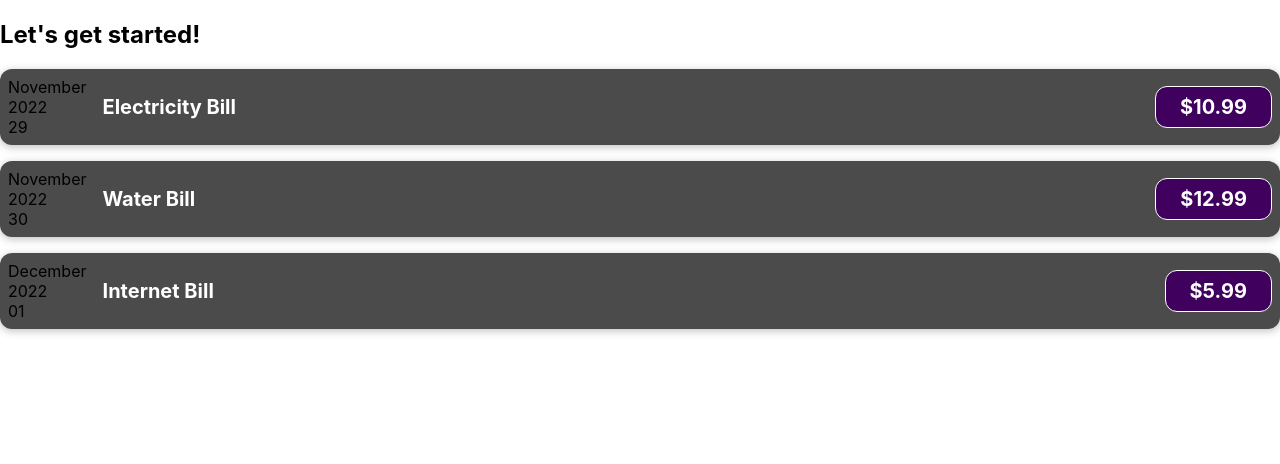
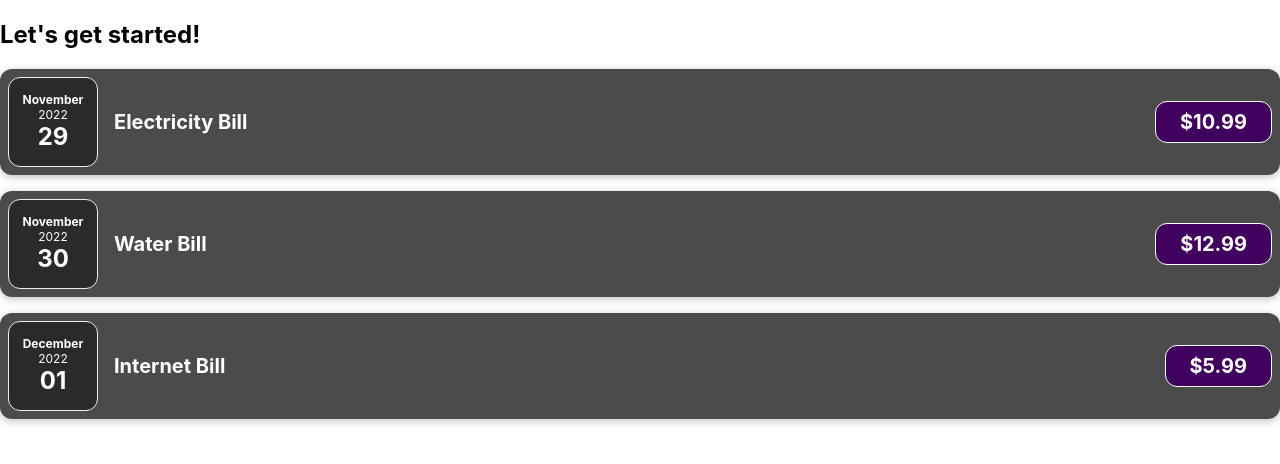
Before and after one commit to pasanyasaras/react-complete-guide, a React (Create React App) app: page / in a window 1280 px wide. Shown: the top 464 px of the page. Built offline with nearby package versions, Linux system fonts and the light colour scheme.

Commit message:
Splitting components into multiple components

```diff
--- /dev/null
+++ b/src/components/ExpenseDate.css
@@ -0,0 +1,26 @@
+.expense-date {
+    display: flex;
+    flex-direction: column;
+    width: 5.5rem;
+    height: 5.5rem;
+    border: 1px solid #ececec;
+    background-color: #2a2a2a;
+    color: white;
+    border-radius: 12px;
+    align-items: center;
+    justify-content: center;
+}
+
+.expense-date__month {
+    font-size: 0.75rem;
+    font-weight: bold;
+}
+
+.expense-date__year {
+    font-size: 0.75rem;
+}
+
+.expense-date__day {
+    font-size: 1.5rem;
+    font-weight: bold;
+}
--- /dev/null
+++ b/src/components/ExpenseDate.js
@@ -0,0 +1,18 @@
+import './ExpenseDate.css';
+
+function ExpenseDate(props){
+
+    const month = props.date.toLocaleString('en-US',{month: 'long'});
+    const day = props.date.toLocaleString('en-US',{day: '2-digit'});
+    const year = props.date.getFullYear();
+
+    return (
+        <div className="expense-date">
+            <div className="expense-date__month">{month}</div>
+            <div className="expense-date__year">{year}</div>
+            <div className="expense-date__day">{day}</div>
+        </div>
+    );
+}
+
+export default ExpenseDate;
--- a/src/components/ExpenseItem.js
+++ b/src/components/ExpenseItem.js
@@ -1,18 +1,14 @@
 import './ExpenseItem.css';
+import './ExpenseDate';
+import ExpenseDate from "./ExpenseDate";
 
 function ExpenseItem(props){
 
-    const month = props.date.toLocaleString('en-US',{month: 'long'});
-    const day = props.date.toLocaleString('en-US',{day: '2-digit'});
-    const year = props.date.getFullYear();
+
 
     return(
         <div className="expense-item">
-            <div>
-                <div>{month}</div>
-                <div>{year}</div>
-                <div>{day}</div>
-            </div>
+            <ExpenseDate date={props.date}/>
             <div className="expense-item__description">
                 <h2>{props.title}</h2>
             </div>
```
